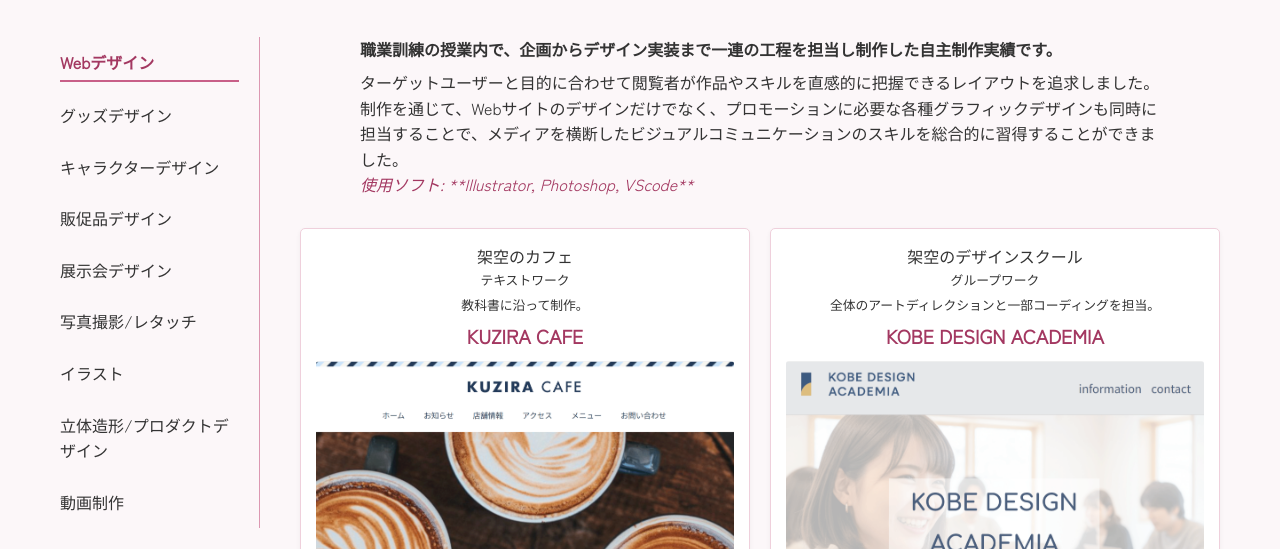
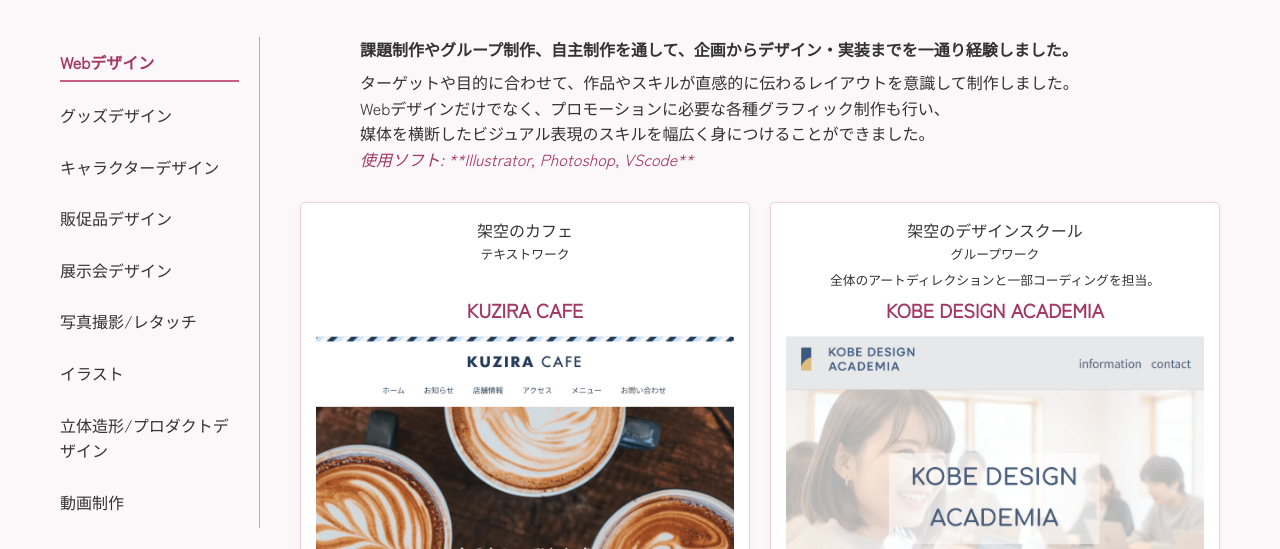
Before and after one commit to sirousagi622-arch/PORTFOLIO, a plain HTML site: page works1.html in a window 1280 px wide. Shown: the part 251-800 px from the top of the page. Drawn offline with Linux system fonts and the light colour scheme.

Commit message:
Add files via upload

```diff
--- a/works1.html
+++ b/works1.html
@@ -52,9 +52,10 @@
                     <div class="large-image-item">
 
                         <div class="work-detail-text">
-                            <p>職業訓練の授業内で、企画からデザイン実装まで一連の工程を担当し制作した自主制作実績です。</p>
-                            <p>ターゲットユーザーと目的に合わせて閲覧者が作品やスキルを直感的に把握できるレイアウトを追求しました。</p>
-                            <p>制作を通じて、Webサイトのデザインだけでなく、プロモーションに必要な各種グラフィックデザインも同時に担当することで、メディアを横断したビジュアルコミュニケーションのスキルを総合的に習得することができました。</p>
+                            <p>課題制作やグループ制作、自主制作を通して、企画からデザイン・実装までを一通り経験しました。</p>
+                            <p>ターゲットや目的に合わせて、作品やスキルが直感的に伝わるレイアウトを意識して制作しました。</p>
+                            <p>Webデザインだけでなく、プロモーションに必要な各種グラフィック制作も行い、</p>
+                            <p>媒体を横断したビジュアル表現のスキルを幅広く身につけることができました。</p>
                             <p>使用ソフト: **Illustrator, Photoshop, VScode**</p>
                         </div>
 
@@ -62,7 +63,7 @@
                     <div class="work-item">
                         <p>架空のカフェ</p>
                         <p class="work-title">テキストワーク</p>
-                        <p class="work-title">教科書に沿って制作。</p>
+                        <p class="work-title">　</p>
                         <p class="work-name"><a href="https://kuzira-cafe.vercel.app/" target="_blank" rel="noopener noreferrer">KUZIRA CAFE</a></p>
                         <div class="work-image-placeholder">
                             <a href="https://kuzira-cafe.vercel.app/" target="_blank" rel="noopener noreferrer"><img src="images/KUZIRACAFE.png" alt="KUZIRA CAFE サイトイメージ"></a>
```
Also changed, not shown: works6.html (+1 -1 lines).
